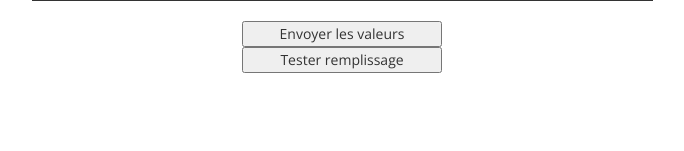
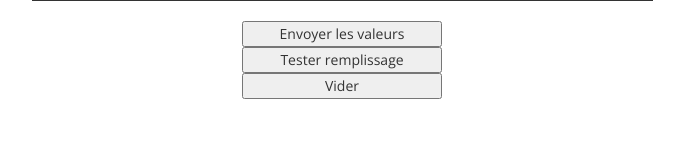
Before and after one commit to sandy0084/sudoku, a PHP site: page / in a window 1280 px wide. Shown: the part 649-800 px from the top of the page, without its empty margins (298-982 px from the left). Run offline with PHP 8.4, Linux system fonts and the light colour scheme.

Commit message:
UI : Remplissage exemple, vider sudoku, envoyer les valeurs

```diff
--- a/sudokuUI/css/style.css
+++ b/sudokuUI/css/style.css
@@ -79,6 +79,12 @@ img {
 	margin:auto;
 }
 
+#clear {
+	display:block;
+	width:200px;
+	margin:auto;
+}
+
 /* LG */
 @media (min-width: 1200px) {
 
--- a/sudokuUI/index.html
+++ b/sudokuUI/index.html
@@ -101,7 +101,7 @@
 						</tr>
 						<tr>
 							<td class="case" id="34"><input type="text" maxlength="1"></td>
-							<td class="case" id="44	"><input type="text" maxlength="1"></td>
+							<td class="case" id="44"><input type="text" maxlength="1"></td>
 							<td class="case" id="54"><input type="text" maxlength="1"></td>
 						</tr>
 						<tr>
@@ -193,6 +193,7 @@
 		</table>
 		<button id="sendValue">Envoyer les valeurs</button>
 		<button id="remplirTest">Tester remplissage</button>
+		<button id="clear">Vider</button>
 
 
 
--- a/sudokuUI/js/app.js
+++ b/sudokuUI/js/app.js
@@ -2,6 +2,7 @@ $(function() {
 
 	$(document).on("click", "#sendValue", function(e) {
 		var valuesArray = {};
+		valuesArray["sudoku"] = {};
 
 		$(".case").each(function(index) {
 			var id =    $(this).attr('id');
@@ -10,10 +11,10 @@ $(function() {
 			if (value=="")
 				value = "X";
 
-			valuesArray[id] = value;
+			valuesArray["sudoku"][id] = value;
 		});
-		console.log(valuesArray);
-		console.log(JSON.stringify(valuesArray));
+		json = JSON.stringify(valuesArray);
+		console.log(json);
 	});
 
 	$(document).on("click", "#remplirTest", function(e) {
@@ -21,14 +22,22 @@ $(function() {
 		remplirSudoku(jsonTest);
 	});
 
+	$(document).on("click", "#clear", function(e) {
+		viderSudoku();
+	});
+
 	function remplirSudoku(json) {
 		var obj = JSON.parse(json);
 
-		console.log(obj);
-
 		$(".case").each(function(index) {
 			var id = $(this).attr('id');
-			$(this).find('input').val(obj.sudoku.id);
+			$(this).find('input').val(obj["sudoku"][id]);
+		});
+	}
+
+	function viderSudoku() {
+		$(".case").each(function(index) {
+			$(this).find('input').val("");
 		});
 	}
 });
```
